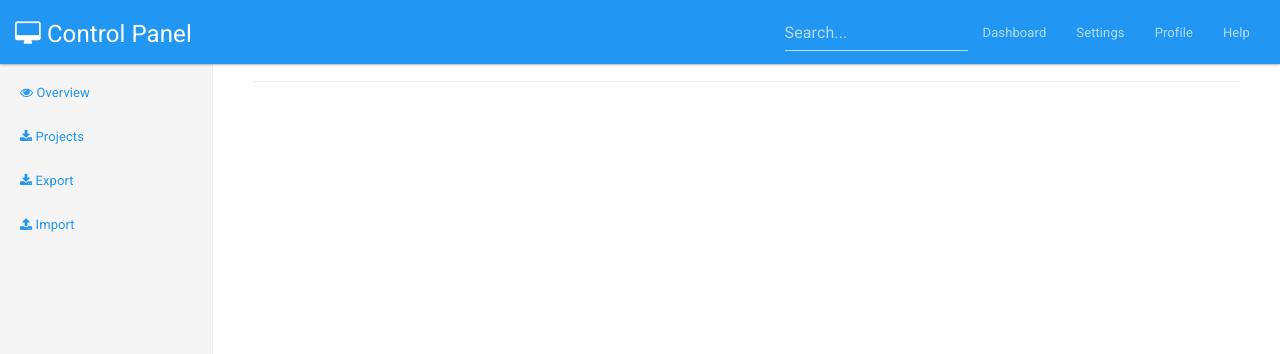
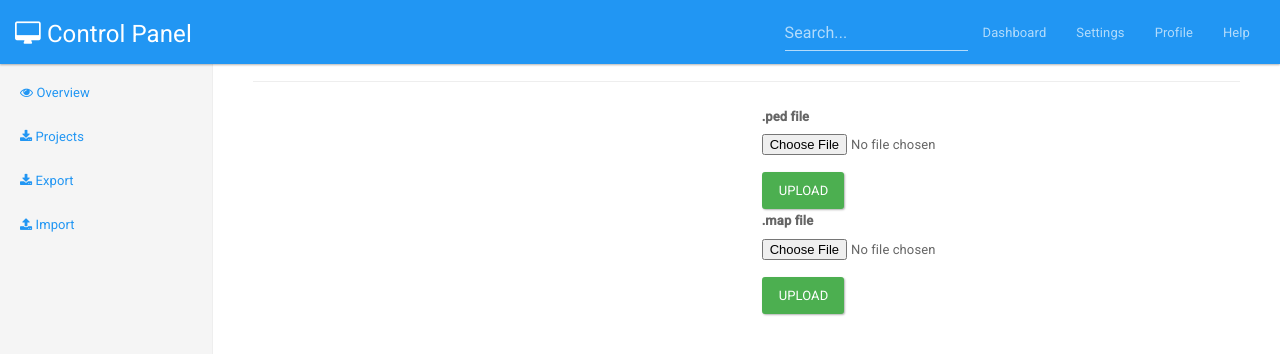
Before and after one commit to rafalcode/gendb-sh, a Flask app: template gen/templates/single_project.html in a window 1280 px wide. Shown: the top 354 px of the page. Run offline with Flask 2, Linux system fonts and the light colour scheme; the template is opened without the code that fills it, so the values that code supplies are empty; some libraries are stand-ins or nearby versions.

Commit message:
can now upload york map and ped files

```diff
--- a/config.py
+++ b/config.py
@@ -4,4 +4,4 @@ WTF_CSRF_ENABLED = True
 SECRET_KEY =  '432njrjh245hjfds&A2hkj4'
 
 UPLOAD_FOLDER = '/cs/home/vt3/SHproject/uploads'
-ALLOWED_EXTENSIONS = set(['csv','.xls'])
+ALLOWED_EXTENSIONS = set(['ped', 'map'])
--- a/gen/templates/projects.html
+++ b/gen/templates/projects.html
@@ -15,7 +15,7 @@
 			{% for row in rows %}
 			<tr>
 				<td>{{row.project_id}}</td>
-				<td>{{row.name}}</td>
+				<td><a href="{{url_for('project_page', id=row.project_id)}}">{{row.name}}</a></td>
 				<td></td>
 				<td>{{row.description}}</td>
 			</tr>
--- a/gen/templates/single_project.html
+++ b/gen/templates/single_project.html
@@ -1,5 +1,30 @@
 {% extends "layout.html" %}
 
 {% block body %}
-
+<div class="col-md-12">
+	<div class="row">
+		<div class="col-md-6">
+			<h3>{{rows.name}}</h3>
+			<p>{{rows.description}}</p>
+		</div>
+		<div class="col-md-6">
+			<form role="form" action="{{url_for('york_gen')}}" method=post enctype=multipart/form-data>
+				<div class="form-group">
+					<label for="pedFile">.ped file</label>
+					<input type="file" name="ped">
+					<input type="hidden" name="id" value="{{rows.project_id}}">
+				</div>
+				<button type="submit" class="btn btn-success">Upload</button>
+			</form>
+			<form role="form" action="{{url_for('york_gen_map')}}" method=post enctype=multipart/form-data>
+				<div class="form-group">
+					<label for="mapFile">.map file</label>
+					<input type="file" name="map">
+					<input type="hidden" name="id" value="{{rows.project_id}}">
+				</div>
+				<button type="submit" class="btn btn-success">Upload</button>
+			</form>
+		</div>
+	</div>
+</div>
 {% endblock %}
```
Also changed, not shown: gen/models.py (+13 -0 lines), gen/views.py (+42 -2 lines).
